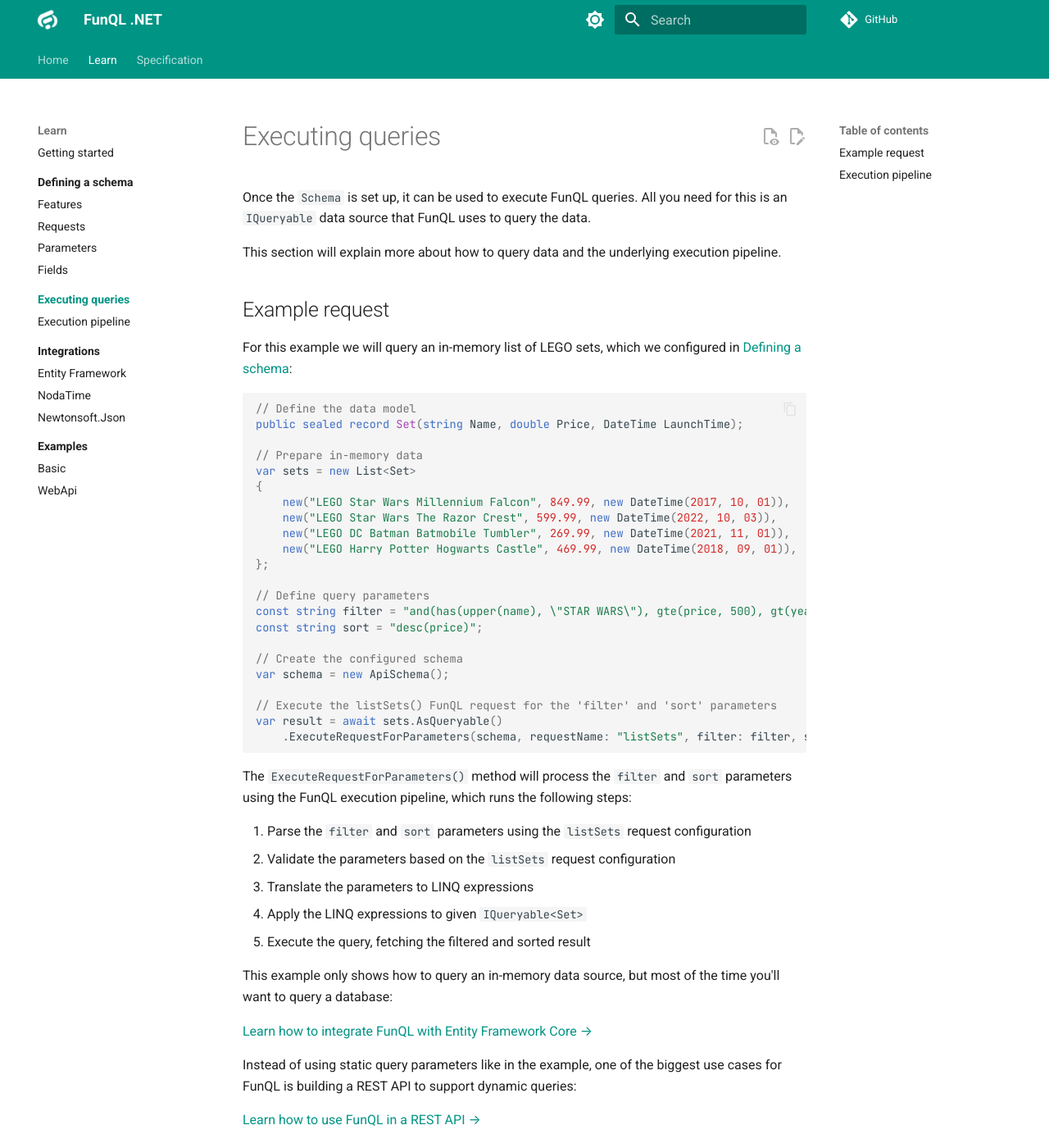
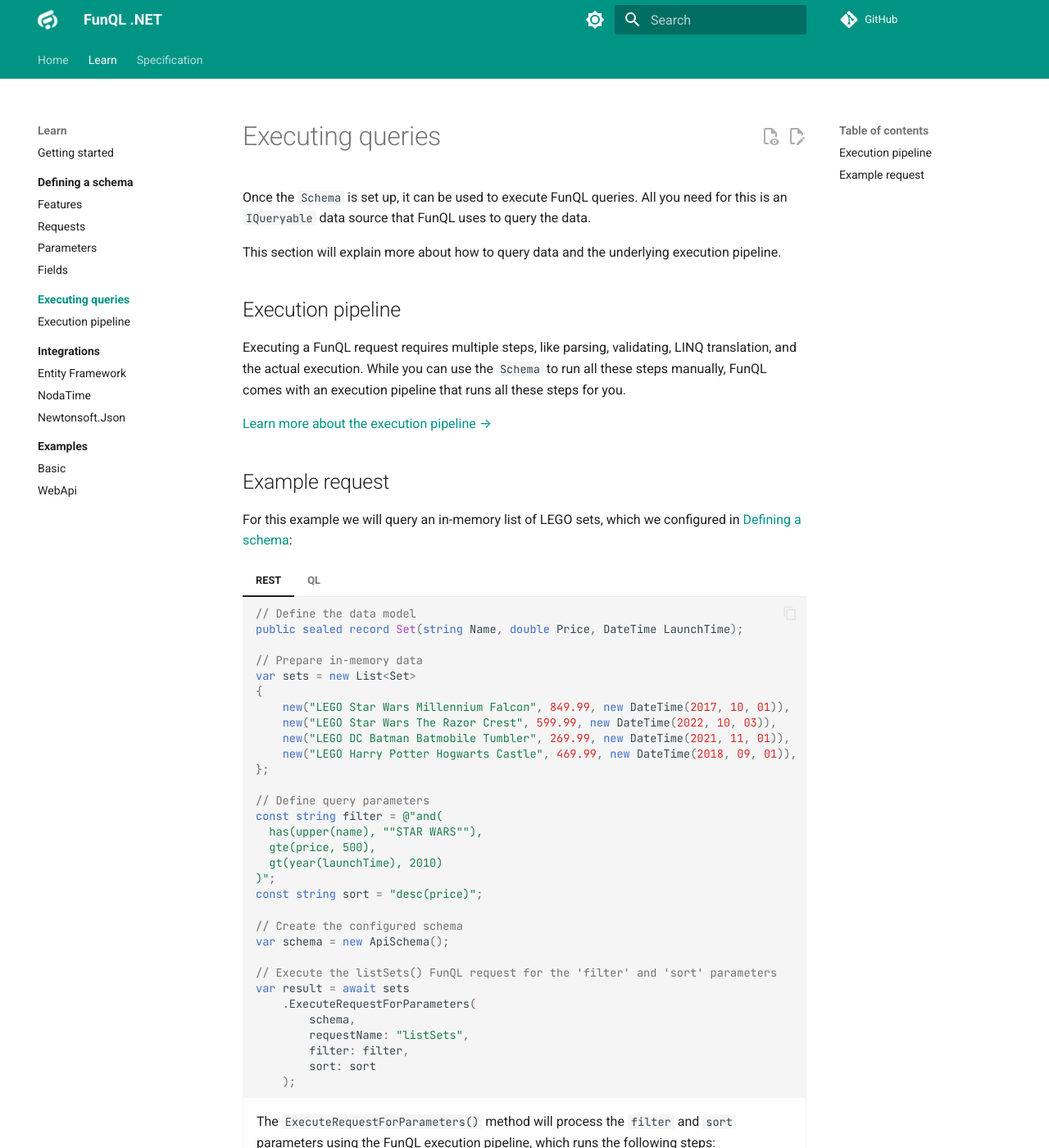
Before and after one commit to funql/funql-dotnet, an MkDocs documentation site: the page built from docs/learn/execution/index.md, in a window 1280 px wide and 1400 px high. Shown: the whole window at 82% size. Built offline with MkDocs 1.6.1 and Material for MkDocs 9.7.7, drawn with Linux system fonts in a browser that asks for light colours; comment, search, counter and statistics services are not loaded; some of the changed text lies outside the part shown.

Commit message:
Update docs Execution

````diff
--- a/docs/learn/execution/index.md
+++ b/docs/learn/execution/index.md
@@ -5,44 +5,117 @@ source that FunQL uses to query the data.
 
 This section will explain more about how to query data and the underlying execution pipeline.
 
+## Execution pipeline
+
+Executing a FunQL request requires multiple steps, like parsing, validating, LINQ translation, and the actual execution.
+While you can use the `Schema` to run all these steps manually, FunQL comes with an execution pipeline that runs all
+these steps for you.
+
+[Learn more about the execution pipeline →](pipeline.md)
+
 ## Example request
 
 For this example we will query an in-memory list of LEGO sets, which we configured in [Defining a schema](
 ../schemas/index.md):
 
-```csharp
-// Define the data model
-public sealed record Set(string Name, double Price, DateTime LaunchTime);
+=== "REST"
 
-// Prepare in-memory data
-var sets = new List<Set>
-{
-    new("LEGO Star Wars Millennium Falcon", 849.99, new DateTime(2017, 10, 01)),
-    new("LEGO Star Wars The Razor Crest", 599.99, new DateTime(2022, 10, 03)),
-    new("LEGO DC Batman Batmobile Tumbler", 269.99, new DateTime(2021, 11, 01)),
-    new("LEGO Harry Potter Hogwarts Castle", 469.99, new DateTime(2018, 09, 01)),
-};
+    ```csharp
+    // Define the data model
+    public sealed record Set(string Name, double Price, DateTime LaunchTime);
 
-// Define query parameters
-const string filter = "and(has(upper(name), \"STAR WARS\"), gte(price, 500), gt(year(launchTime), 2010))";
-const string sort = "desc(price)";
+    // Prepare in-memory data
+    var sets = new List<Set>
+    {
+        new("LEGO Star Wars Millennium Falcon", 849.99, new DateTime(2017, 10, 01)),
+        new("LEGO Star Wars The Razor Crest", 599.99, new DateTime(2022, 10, 03)),
+        new("LEGO DC Batman Batmobile Tumbler", 269.99, new DateTime(2021, 11, 01)),
+        new("LEGO Harry Potter Hogwarts Castle", 469.99, new DateTime(2018, 09, 01)),
+    };
 
-// Create the configured schema
-var schema = new ApiSchema();
+    // Define query parameters
+    const string filter = @"and(
+      has(upper(name), ""STAR WARS""),
+      gte(price, 500),
+      gt(year(launchTime), 2010)
+    )";
+    const string sort = "desc(price)";
 
-// Execute the listSets() FunQL request for the 'filter' and 'sort' parameters
-var result = await sets.AsQueryable()
-    .ExecuteRequestForParameters(schema, requestName: "listSets", filter: filter, sort: sort);
-```
+    // Create the configured schema
+    var schema = new ApiSchema();
 
-The `ExecuteRequestForParameters()` method will process the `filter` and `sort` parameters using the FunQL execution
-pipeline, which runs the following steps:
+    // Execute the listSets() FunQL request for the 'filter' and 'sort' parameters
+    var result = await sets
+        .ExecuteRequestForParameters(
+            schema,
+            requestName: "listSets",
+            filter: filter,
+            sort: sort
+        );
+    ```
 
-1. Parse the `filter` and `sort` parameters using the `listSets` request configuration
-2. Validate the parameters based on the `listSets` request configuration
-3. Translate the parameters to LINQ expressions
-4. Apply the LINQ expressions to given `IQueryable<Set>`
-5. Execute the query, fetching the filtered and sorted result
+    <div class="result" markdown>
+
+    The `ExecuteRequestForParameters()` method will process the `filter` and `sort` parameters using the FunQL execution
+    pipeline, which runs the following steps:
+
+    1. Parse the `filter` and `sort` parameters using the `listSets` request configuration
+    2. Validate the parameters based on the `listSets` request configuration
+    3. Translate the parameters to LINQ expressions
+    4. Apply the LINQ expressions to given `IQueryable<Set>`
+    5. Execute the query, fetching the filtered and sorted result
+
+    </div>
+
+=== "QL"
+
+    ```csharp
+    // Define the data model
+    public sealed record Set(string Name, double Price, DateTime LaunchTime);
+
+    // Prepare in-memory data
+    var sets = new List<Set>
+    {
+        new("LEGO Star Wars Millennium Falcon", 849.99, new DateTime(2017, 10, 01)),
+        new("LEGO Star Wars The Razor Crest", 599.99, new DateTime(2022, 10, 03)),
+        new("LEGO DC Batman Batmobile Tumbler", 269.99, new DateTime(2021, 11, 01)),
+        new("LEGO Harry Potter Hogwarts Castle", 469.99, new DateTime(2018, 09, 01)),
+    };
+
+    // Define FunQL request
+    const string request = @"listSets(
+      filter(
+        and(
+          has(upper(name), ""STAR WARS""),
+          gte(price, 500),
+          gt(year(launchTime), 2010)
+        )
+      ),
+      sort(
+        desc(price)
+      )
+    )";
+
+    // Create the configured schema
+    var schema = new ApiSchema();
+
+    // Execute the listSets() FunQL request
+    var result = await sets.AsQueryable()
+        .ExecuteRequest(schema, request);
+    ```
+
+    <div class="result" markdown>
+
+    The `ExecuteRequest()` method will process the `request` using the FunQL execution pipeline, which runs the
+    following steps:
+
+    1. Parse the `request` using the `listSets` request configuration
+    2. Validate the parameters based on the `listSets` request configuration
+    3. Translate the parameters to LINQ expressions
+    4. Apply the LINQ expressions to given `IQueryable<Set>`
+    5. Execute the query, fetching the filtered and sorted result
+
+    </div>
 
 This example only shows how to query an in-memory data source, but most of the time you'll want to query a database:
 
````
Also changed, not shown: other parts of docs/learn/execution/index.md (+0 -8 lines).
